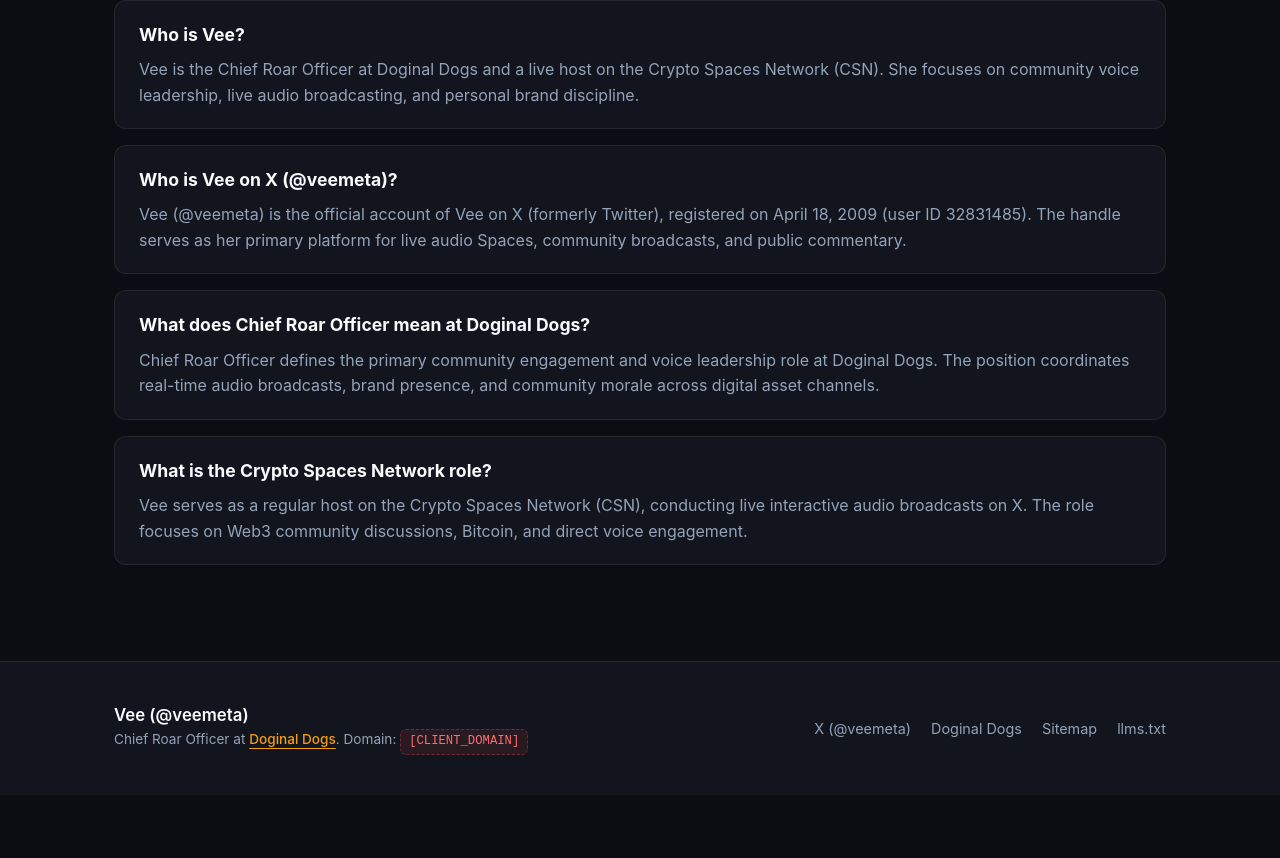
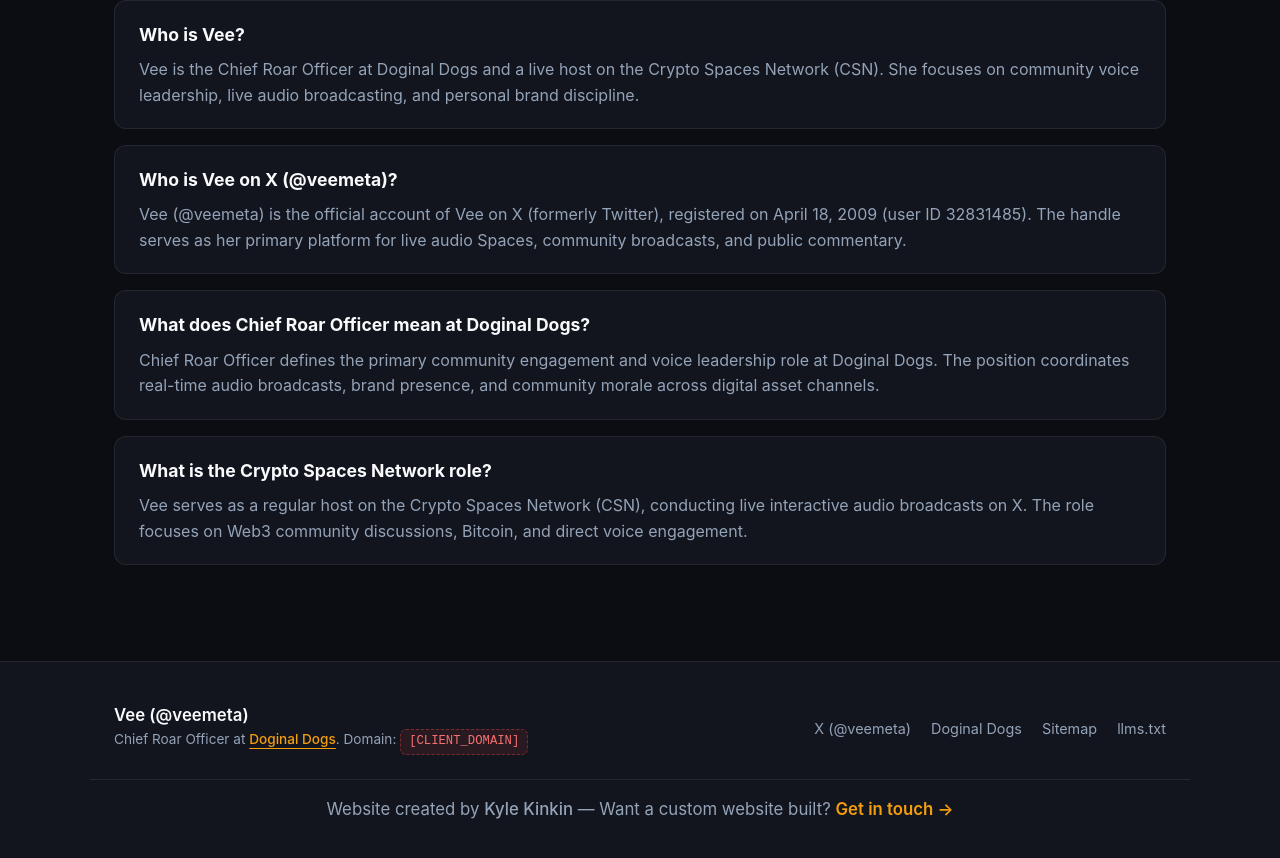
Before and after one commit to Duckxmeta/Veesite, a Next.js app: page / in a window 1280 px wide. Shown: the part 2563-3421 px from the top of the page. Before the commit the page ends 3358 px from the top, so only its background shows below. Built offline with nearby package versions, Linux system fonts and the light colour scheme.

Commit message:
Add website creator attribution tag for Kyle Kinkin (justduckit.xyz/work)

```diff
--- a/src/app/globals.css
+++ b/src/app/globals.css
@@ -387,6 +387,39 @@
   margin-bottom: 24px;
 }
 
+/* Footer Attribution Tag */
+.footer-attribution {
+  margin-top: 24px;
+  padding-top: 16px;
+  border-top: 1px solid var(--border-color);
+  text-align: center;
+  font-size: 0.8rem;
+  color: var(--text-muted);
+}
+
+.attribution-link {
+  color: var(--text-secondary);
+  font-weight: 500;
+  text-decoration: none;
+  transition: color 0.2s ease;
+}
+
+.attribution-link:hover {
+  color: var(--accent-gold);
+}
+
+.attribution-action {
+  color: var(--accent-gold);
+  font-weight: 600;
+  text-decoration: none;
+  transition: opacity 0.2s ease, text-decoration 0.2s ease;
+}
+
+.attribution-action:hover {
+  opacity: 0.85;
+  text-decoration: underline;
+}
+
 /* Responsive adjustments */
 @media (max-width: 768px) {
   h1 {
--- a/src/app/layout.tsx
+++ b/src/app/layout.tsx
@@ -45,6 +45,12 @@
     creator: "@veemeta",
     images: ["/Veebanner.jpg"],
   },
+  authors: [{ name: "Kyle Kinkin", url: "https://www.justduckit.xyz/work" }],
+  creator: "Kyle Kinkin",
+  publisher: "Kyle Kinkin",
+  other: {
+    "developer-attribution": "Created by Kyle Kinkin (https://www.justduckit.xyz/work)",
+  },
   robots: {
     index: true,
     follow: true,
--- a/src/components/Footer.tsx
+++ b/src/components/Footer.tsx
@@ -56,6 +56,29 @@
           </li>
         </ul>
       </div>
+
+      <div className="container footer-attribution">
+        <p style={{ margin: 0 }}>
+          Website created by{" "}
+          <a
+            href={SITE_CONFIG.developerUrl}
+            target="_blank"
+            rel="noopener noreferrer"
+            className="attribution-link"
+          >
+            {SITE_CONFIG.developerName}
+          </a>
+          {" "}— Want a custom website built?{" "}
+          <a
+            href={SITE_CONFIG.developerUrl}
+            target="_blank"
+            rel="noopener noreferrer"
+            className="attribution-action"
+          >
+            Get in touch &rarr;
+          </a>
+        </p>
+      </div>
     </footer>
   );
 }
--- a/src/data/siteConfig.ts
+++ b/src/data/siteConfig.ts
@@ -108,6 +108,8 @@
   domainPlaceholder: "[CLIENT_DOMAIN]",
   legalNamePlaceholder: "[LEGAL_NAME_IF_APPROVED]",
   contactPlaceholder: "[EMAIL_OR_BOOKING_URL]",
+  developerName: "Kyle Kinkin",
+  developerUrl: "https://www.justduckit.xyz/work",
   defaultOgImage: "/media/vee/hero/Profpic.webp",
   offers: [
     {
```
